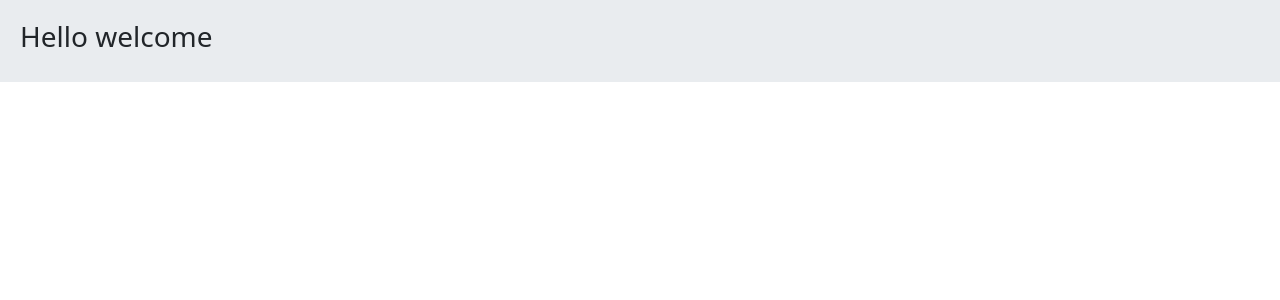
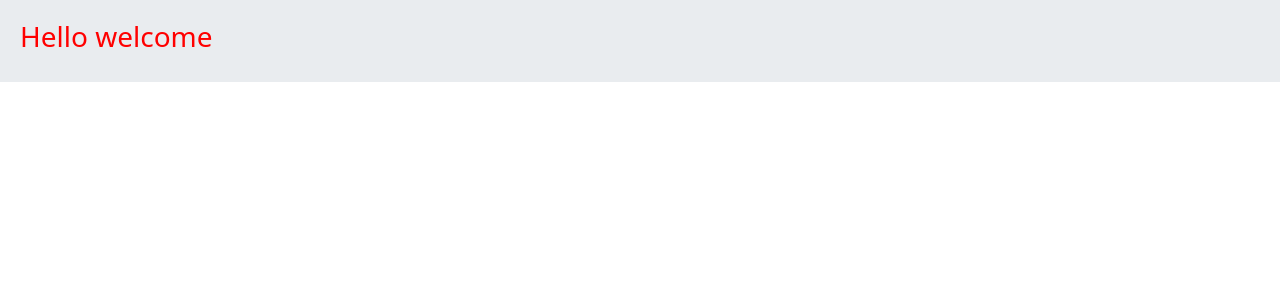
Before and after one commit to Alihtt/Course-Django-OnlineShop, a Django app: page / in a window 1280 px wide. Shown: the part 56-356 px from the top of the page. Run offline with Django 5.2, Linux system fonts and the light colour scheme.

Commit message:
static files

```diff
--- a/A/settings.py
+++ b/A/settings.py
@@ -118,6 +118,10 @@ USE_TZ = True
 # https://docs.djangoproject.com/en/5.0/howto/static-files/
 
 STATIC_URL = 'static/'
+STATICFILES_DIRS = [
+    BASE_DIR / 'static'
+]
+
 
 # Default primary key field type
 # https://docs.djangoproject.com/en/5.0/ref/settings/#default-auto-field
--- /dev/null
+++ b/home/static/home/css/style.css
@@ -0,0 +1,3 @@
+h3 {
+    color: red;
+}
--- a/home/templates/home/home.html
+++ b/home/templates/home/home.html
@@ -1,4 +1,9 @@
 {% extends 'base.html' %}
+{% load static %}
+
+{% block extra_headers %}
+<link rel="stylesheet" href="{% static 'home/css/style.css' %}">
+{% endblock %}
 
 {% block content %}
 <h3>Hello welcome</h3>
--- /dev/null
+++ b/static/css/base_styles.css
@@ -0,0 +1,5 @@
+.jumbotron {
+    padding: 20px;
+    margin-bottom: 20px;
+    background-color: #e9ecef;
+}
--- a/templates/base.html
+++ b/templates/base.html
@@ -1,3 +1,5 @@
+{% load static %}
+
 <!DOCTYPE html>
 <html lang="en">
 
@@ -6,13 +8,9 @@
     <title>Online Shop</title>
     <link href="https://cdn.jsdelivr.net/npm/bootstrap@5.3.2/dist/css/bootstrap.min.css" rel="stylesheet"
         integrity="sha384-T3c6CoIi6uLrA9TneNEoa7RxnatzjcDSCmG1MXxSR1GAsXEV/Dwwykc2MPK8M2HN" crossorigin="anonymous">
-    <style>
-        .jumbotron {
-            padding: 20px;
-            margin-bottom: 20px;
-            background-color: #e9ecef;
-        }
-    </style>
+
+    <link rel="stylesheet" href="{% static 'css/base_styles.css' %}">
+    {% block extra_headers %} {% endblock %}
 </head>
 
 <body>
```
